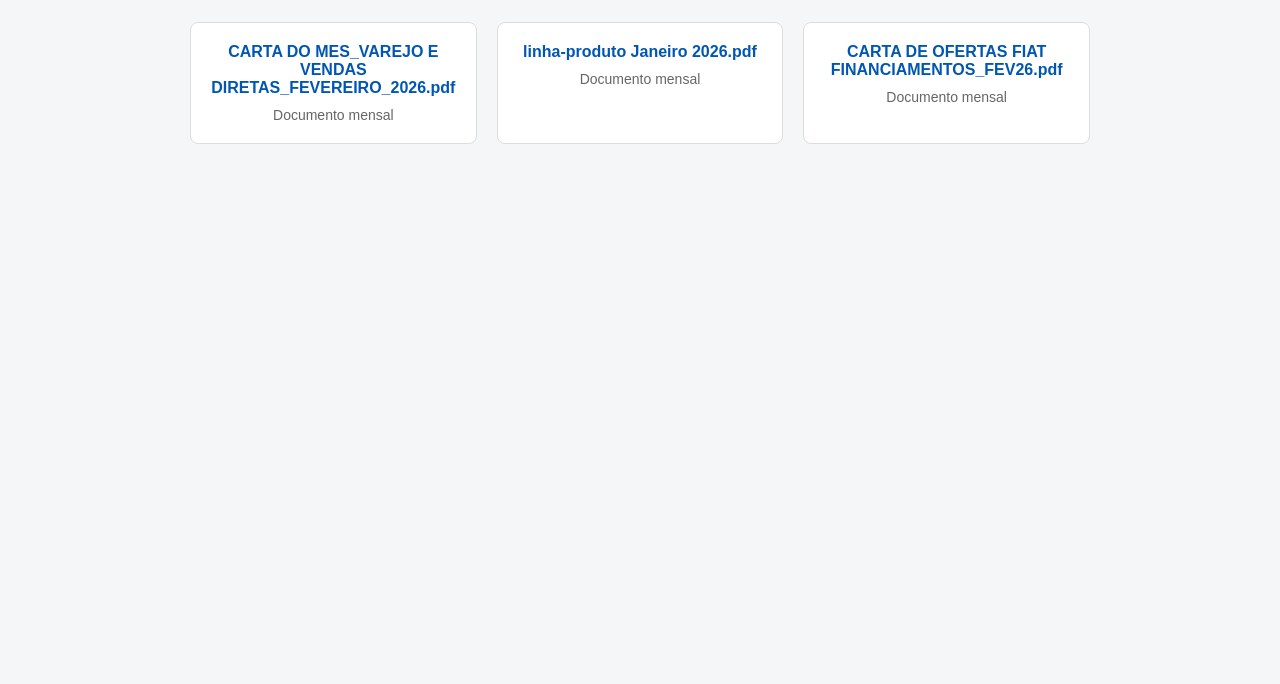
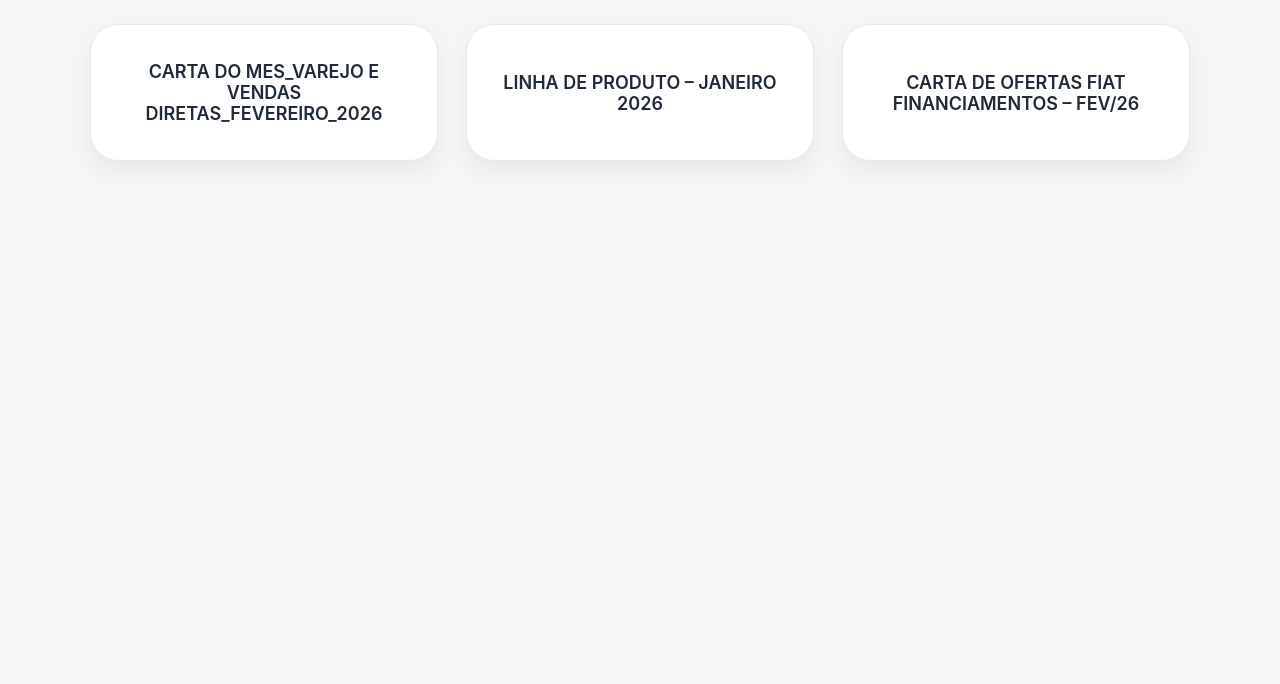
Before and after one commit to albertomateus10/pdfsdomes, a plain HTML site: page index.html in a window 1280 px wide. Shown: the part 116-800 px from the top of the page. Drawn offline with Linux system fonts and the light colour scheme.

Commit message:
Add files via upload

```diff
--- a/index.html
+++ b/index.html
@@ -2,86 +2,102 @@
 <html lang="pt-BR">
 <head>
   <meta charset="UTF-8" />
-  <title>Documentos Mensais</title>
+  <title>Clique no documento e baixe o PDF</title>
   <meta name="viewport" content="width=device-width, initial-scale=1.0" />
 
   <style>
     body {
       margin: 0;
       padding: 40px;
-      font-family: Arial, Helvetica, sans-serif;
+      font-family: "Inter", Arial, Helvetica, sans-serif;
       background: #f4f6f8;
     }
 
     h1 {
       text-align: center;
       margin-bottom: 40px;
-      color: #333;
+      color: #1f2937;
+      font-weight: 600;
     }
 
     .container {
-      max-width: 900px;
+      max-width: 1100px;
       margin: auto;
       display: grid;
-      grid-template-columns: repeat(auto-fit, minmax(250px, 1fr));
-      gap: 20px;
+      grid-template-columns: repeat(auto-fit, minmax(300px, 1fr));
+      gap: 28px;
     }
 
+    /* BOTÃO COMPLETO COMO LINK */
     .doc {
+      display: flex;
+      align-items: center;
+      justify-content: center;
+      text-align: center;
+
+      padding: 36px 24px;
+      border-radius: 28px;
+
       background: #ffffff;
-      border: 1px solid #ddd;
-      border-radius: 8px;
-      padding: 20px;
-      text-align: center;
-      transition: all 0.2s ease;
+      border: 1px solid #e5e7eb;
+
+      font-size: 18px;
+      font-weight: 600;
+      color: #1f2937;
+
+      text-decoration: none;
+      cursor: pointer;
+
+      box-shadow:
+        0 10px 25px rgba(0,0,0,0.06),
+        inset 0 1px 0 rgba(255,255,255,0.6);
+
+      transition:
+        background-color 0.25s ease,
+        color 0.25s ease,
+        transform 0.25s ease,
+        box-shadow 0.25s ease;
     }
 
+    /* HOVER AZUL */
     .doc:hover {
-      box-shadow: 0 6px 16px rgba(0,0,0,0.1);
-      transform: translateY(-2px);
+      background: linear-gradient(135deg, #4f6ef7, #3b5bdb);
+      color: #ffffff;
+      transform: translateY(-4px);
+      box-shadow:
+        0 18px 40px rgba(0,0,0,0.18);
     }
 
-    .doc a {
-      text-decoration: none;
-      color: #0056b3;
-      font-weight: bold;
-      word-break: break-word;
-    }
-
-    .doc span {
-      display: block;
-      margin-top: 10px;
-      font-size: 14px;
-      color: #666;
+    .doc:active {
+      transform: translateY(-1px);
+      box-shadow:
+        0 8px 20px rgba(0,0,0,0.14);
     }
   </style>
 </head>
 <body>
 
-  <h1>Documentos Atualizados</h1>
+  <h1>Clique no documento e baixe o PDF</h1>
 
   <div class="container">
 
-    <div class="doc">
-      <a href="docs/CARTA DO MES_VAREJO E VENDAS DIRETAS_FEVEREIRO_2026.pdf" target="_blank">
-        CARTA DO MES_VAREJO E VENDAS DIRETAS_FEVEREIRO_2026.pdf
-      </a>
-      <span>Documento mensal</span>
-    </div>
+    <a class="doc"
+       href="docs/CARTA DO MES_VAREJO E VENDAS DIRETAS_FEVEREIRO_2026.pdf"
+       target="_blank">
+      CARTA DO MES_VAREJO E VENDAS DIRETAS_FEVEREIRO_2026
+    </a>
 
-    <div class="doc">
-      <a href="docs/linha-produto Janeiro 2026.pdf" target="_blank">
-        linha-produto Janeiro 2026.pdf
-      </a>
-      <span>Documento mensal</span>
-    </div>
+    <a class="doc"
+       href="docs/linha-produto Janeiro 2026.pdf"
+       target="_blank">
+      LINHA DE PRODUTO – JANEIRO 2026
+    </a>
 
-    <div class="doc">
-      <a href="docs/CARTA DE OFERTAS FIAT FINANCIAMENTOS_FEV26.pdf" target="_blank">
-        CARTA DE OFERTAS FIAT FINANCIAMENTOS_FEV26.pdf
-      </a>
-      <span>Documento mensal</span>
-    </div>
+    <a class="doc"
+       href="docs/CARTA DE OFERTAS FIAT FINANCIAMENTOS_FEV26.pdf"
+       target="_blank">
+      CARTA DE OFERTAS FIAT FINANCIAMENTOS – FEV/26
+    </a>
 
   </div>
 
```
